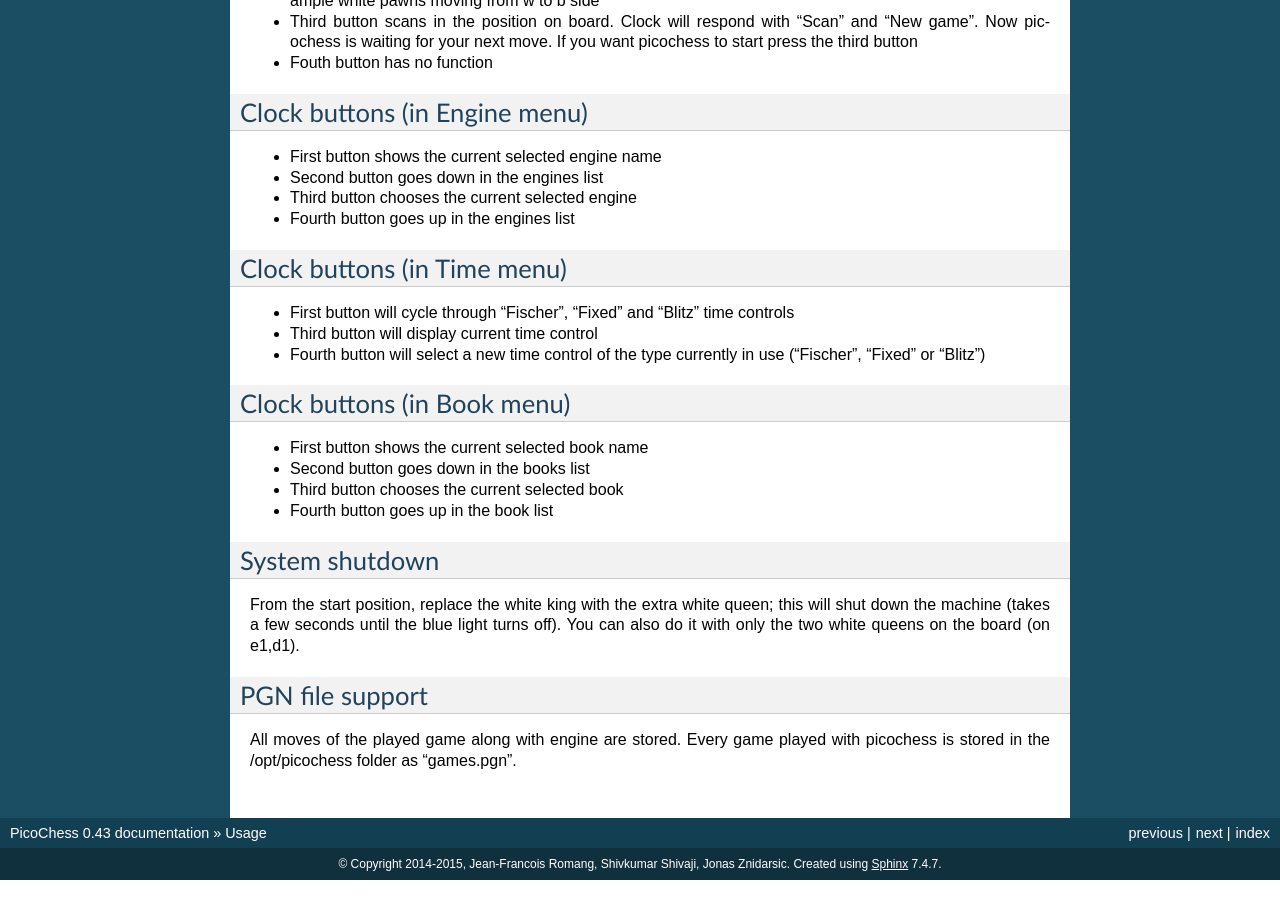
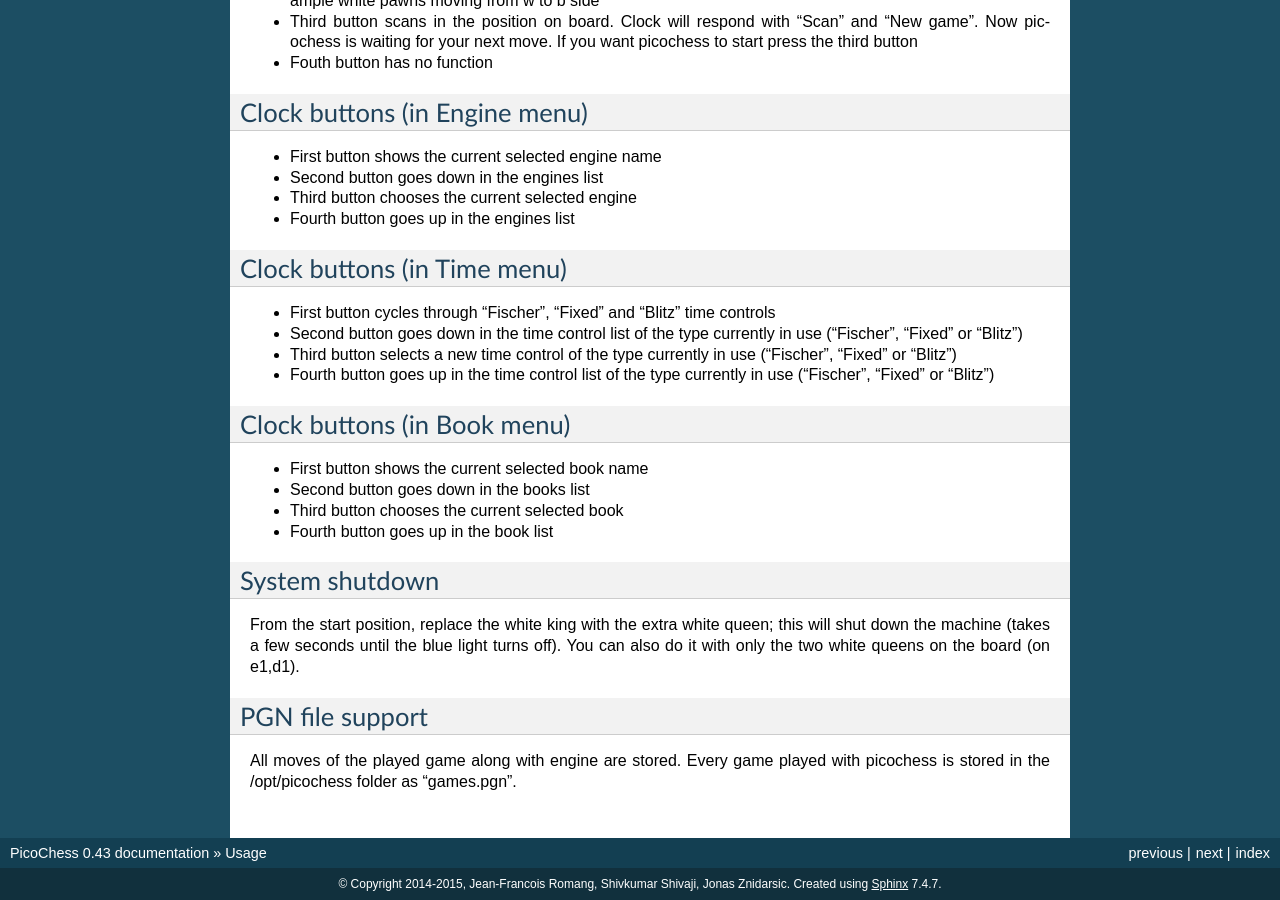
Before and after one commit to jromang/picochess, a Sphinx documentation site: the page built from docs/usage.rst, in a window 1280 px wide and 900 px high, scrolled down 3049 px. Built offline with Sphinx 7.4.7, drawn with Linux system fonts in a browser that asks for light colours.

Commit message:
update time menu

```diff
--- a/docs/usage.rst
+++ b/docs/usage.rst
@@ -145,9 +145,10 @@
 Clock buttons (in Time menu)
 ----------------------------
 
-* First button will cycle through "Fischer", "Fixed" and "Blitz" time controls
-* Third button will display current time control
-* Fourth button will select a new time control of the type currently in use ("Fischer", "Fixed" or "Blitz")
+* First button cycles through "Fischer", "Fixed" and "Blitz" time controls
+* Second button goes down in the time control list of the type currently in use ("Fischer", "Fixed" or "Blitz")
+* Third button selects a new time control of the type currently in use ("Fischer", "Fixed" or "Blitz")
+* Fourth button goes up in the time control list of the type currently in use ("Fischer", "Fixed" or "Blitz")
 
 Clock buttons (in Book menu)
 ----------------------------
```
